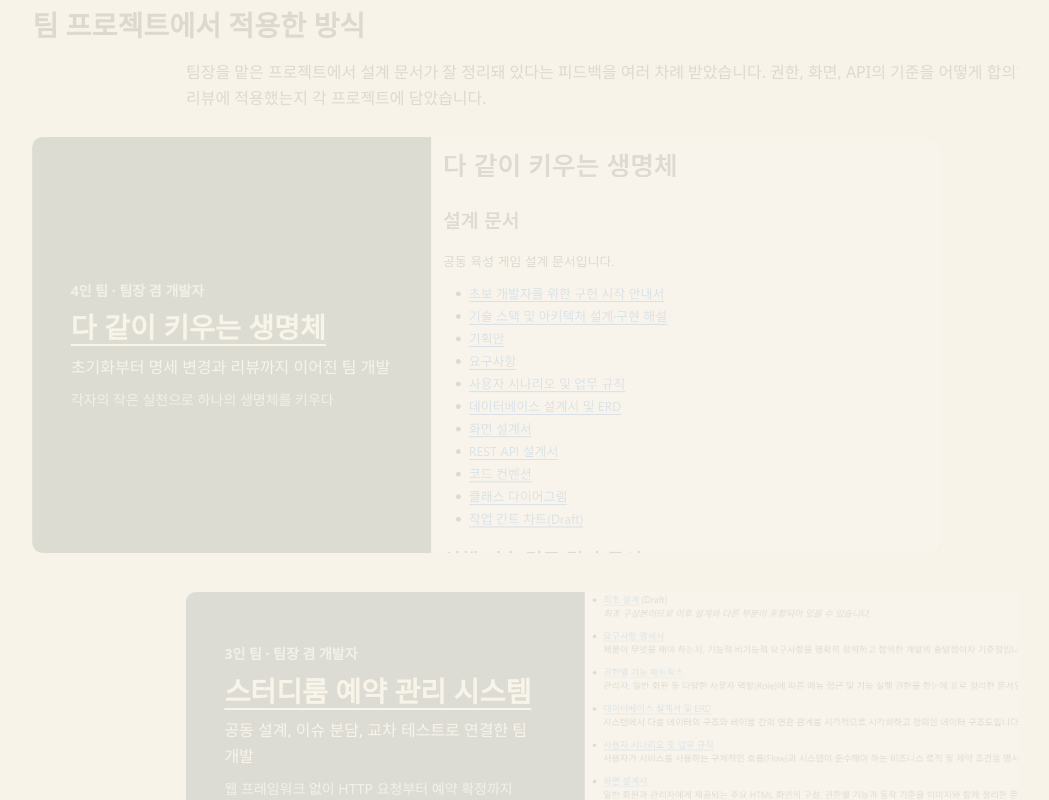
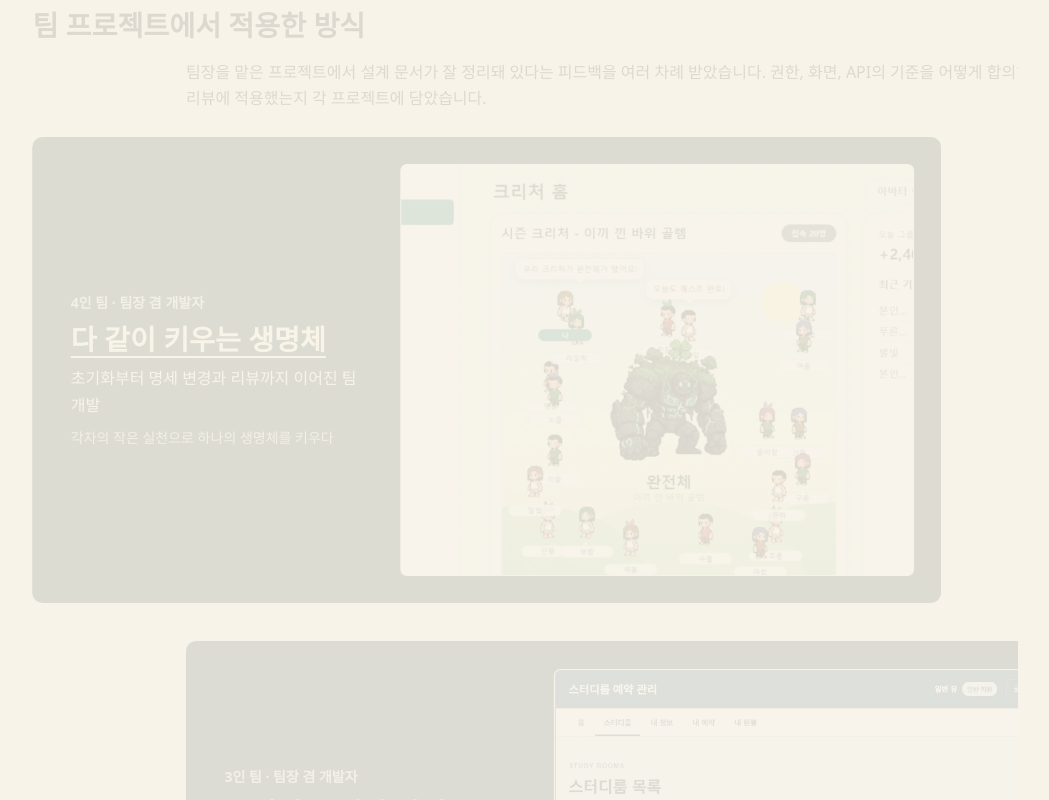
Before and after one commit to heebaek200/developer-portfolio, a React (Vite) app: page / in a window 1280 px wide. Shown: the part 1460-2260 px from the top of the page, without its empty margins (230-1279 px from the left). Built offline with nearby package versions, Linux system fonts and the light colour scheme.

Commit message:
#7 프로젝트 목록 대표 화면 개선

```diff
--- a/src/casebook.ts
+++ b/src/casebook.ts
@@ -18,6 +18,7 @@ export interface Diagram {
 
 interface Dossier {
   strap: string;
+  cover: Capture;
   background: string[];
   flow: string[];
   architecture: Diagram;
@@ -36,11 +37,14 @@ const study = 'https://github.com/heebaek200/study_room_reservation';
 const creatureRef = creature + '/blob/871c5bea7ae36dac5b4626ec5247a7d0bb880b9a/docs/';
 const studyRef = study + '/blob/42b3d827d467a3c968c21945e8baf4eaa333a289/docs/images/';
 const report = 'https://heebaek200.github.io/study_room_reservation/com.studyroom.reservation.service.ReservationCreateServiceTest/index.html';
+const creatureHome: Capture = { key: 'creature-growth', label: '공동 크리처 성장', caption: '퀘스트 보상이 경험치와 성장에 반영되는 모습', source: creatureRef + 'images/demos/07-creature-growth.gif', motion: true };
+const studyRooms: Capture = { key: 'study-rooms', label: '스터디룸 목록', caption: '수용 인원과 시간당 이용료 비교', source: studyRef + encodeURIComponent('2스터디룸 목록 화면.png') };
 
 /** 실제 실행 기록에서 화면과 연결되는 설명 및 원본을 정의한다. */
 export const dossiers: Record<string, Dossier> = {
   creature: {
     strap: '각자의 작은 실천으로 하나의 생명체를 키우다',
+    cover: creatureHome,
     background: [
       '꾸준히 실천하기 어려운 일상 과제에 공동 목표를 더했습니다. 실명을 드러내지 않아도 일일·주간 퀘스트의 기여가 하나의 크리처 성장으로 쌓입니다.',
       '공동 성장과 순위 경쟁은 무료 참여 영역으로 설계했고, 상점은 개인 아바타 꾸미기에 연결했습니다. 프로젝트 종료 후 워크숍에서는 성장 과정과 권한 차이를 발표에서 더 명확히 보여주자는 의견이 나왔습니다.',
@@ -67,7 +71,7 @@ export const dossiers: Record<string, Dossier> = {
     captures: [
       { key: 'creature-join', label: '공개 그룹 가입', caption: '참여할 그룹을 선택하고 가입하는 흐름', source: creatureRef + 'images/demos/02-group-join.gif', motion: true },
       { key: 'creature-checkin', label: '퀘스트 체크인', caption: '일상 실천을 퀘스트 완료로 기록', source: creatureRef + 'images/demos/05-quest-checkin.gif', motion: true },
-      { key: 'creature-growth', label: '공동 크리처 성장', caption: '퀘스트 보상이 경험치와 성장에 반영되는 모습', source: creatureRef + 'images/demos/07-creature-growth.gif', motion: true },
+      creatureHome,
       { key: 'creature-ranks', label: '개인·그룹 랭킹', caption: '시즌별 개인 순위와 그룹 순위를 확인', source: creatureRef + 'images/demos/08-rankings.gif', motion: true },
     ],
     records: [
@@ -92,6 +96,7 @@ export const dossiers: Record<string, Dossier> = {
   },
   'study-room': {
     strap: '웹 프레임워크 없이 HTTP 요청부터 예약 확정까지',
+    cover: studyRooms,
     background: [
       '사용자가 원하는 공간과 시간을 찾아 예약하고, 관리자는 공간·예약·환불 요청을 한곳에서 관리할 수 있도록 만들었습니다.',
       '라우팅, 세션, 역할 확인, JDBC와 트랜잭션을 직접 연결하면서 웹 프레임워크 아래에서 요청이 처리되는 구조를 학습하는 것이 기술 목표였습니다.',
@@ -114,7 +119,7 @@ export const dossiers: Record<string, Dossier> = {
     ],
     captures: [
       { key: 'study-login', label: '회원 로그인', caption: '테스트 계정 입력과 회원가입 이동', source: studyRef + encodeURIComponent('1로그인 화면.png') },
-      { key: 'study-rooms', label: '스터디룸 목록', caption: '수용 인원과 시간당 이용료 비교', source: studyRef + encodeURIComponent('2스터디룸 목록 화면.png') },
+      studyRooms,
       { key: 'study-reservation', label: '예약 신청', caption: '공간을 확인하고 시작·종료 시간을 입력', source: studyRef + encodeURIComponent('3스터디룸 예약 신청 화면.png') },
       { key: 'study-admin', label: '관리자 홈', caption: '공간·회원·예약·환불 관리 진입점', source: studyRef + encodeURIComponent('4관리자 화면.png') },
     ],
--- a/src/exhibits.css
+++ b/src/exhibits.css
@@ -1,8 +1,8 @@
-/* 프로젝트의 색감과 실제 캡처로 사례집의 진입점을 만든다. */
+/* 프로젝트 카드에서 실제 제품 화면의 중심을 여백과 프레임으로 드러낸다. */
 .project-exhibits { display: grid; gap: clamp(1.5rem, 3vw, 2.7rem); margin-block: 1.6rem 0; }
 .project-teaser {
   display: grid;
-  grid-template-columns: minmax(0, .9fr) minmax(0, 1.15fr);
+  grid-template-columns: minmax(0, .85fr) minmax(0, 1.25fr);
   align-items: center;
   overflow: hidden;
   min-width: 0;
@@ -18,7 +18,17 @@
 .project-teaser a { color: inherit; text-decoration-thickness: .07em; }
 .project-teaser a:focus-visible { outline-color: #fff8e7; }
 .project-teaser p { margin-block: .5rem; }
-.project-teaser > img { display: block; width: 100%; height: 100%; min-height: 16rem; max-height: 26rem; object-fit: cover; object-position: top center; }
+.project-cover {
+  min-width: 0;
+  margin: clamp(.9rem, 2.3vw, 1.7rem);
+  margin-inline-start: 0;
+  overflow: hidden;
+  border: 1px solid rgb(255 255 255 / 26%);
+  border-radius: .42rem;
+  background: #eaf1ee;
+}
+.project-cover img { display: block; width: 100%; aspect-ratio: 4 / 3; object-fit: cover; object-position: center top; }
+.project-creature .project-cover img { aspect-ratio: 5 / 4; object-position: center 22%; }
 
 /* 페이지 안에서 읽는 순서를 선택하고 증빙을 직접 탐색한다. */
 .project-facts, .section-jump { display: flex; flex-wrap: wrap; gap: .65rem 1rem; list-style: none; padding: 0; }
@@ -116,7 +126,7 @@
 
 @media (max-width: 43rem) {
   .project-teaser, .exhibit-grid { grid-template-columns: minmax(0, 1fr); }
-  .project-teaser > img { min-height: 0; max-height: 19rem; }
+  .project-cover { margin: 0 1.15rem 1.15rem; }
   .decision-columns { grid-auto-flow: row; grid-auto-columns: auto; }
 }
 
--- a/src/main.tsx
+++ b/src/main.tsx
@@ -2,7 +2,7 @@ import { useEffect, useRef, useState, type MouseEvent, type ReactNode } from 're
 import { createRoot } from 'react-dom/client';
 import { HashRouter, Link, Navigate, NavLink, Route, Routes, useLocation, useParams } from 'react-router-dom';
 import { career, credentials, profile, projects, skills, type Case, type Evidence, type Project } from './content';
-import { dossiers, getProjectCases } from './casebook';
+import { dossiers, getProjectCases, type Capture } from './casebook';
 import { experienceDiagrams, experiences } from './experiences';
 import { DecisionDiagram, Gallery, GrowthFilm, mediaPath } from './exhibits';
 import { careerChapters, careerHighlights, careerStages, contentCareer } from './career-detail';
@@ -183,17 +183,24 @@ function PracticePrinciples() {
   </div>)}</dl>;
 }
 
-/** 프로젝트의 실제 설계 목록과 개발 과정의 요약을 연결한다. */
+/** 목록 카드에서 기능 화면의 주요 영역을 제품별 초점에 맞춰 표시한다. */
+function ProjectCover({ capture }: { capture: Capture }) {
+  return <div className="project-cover">
+    <img loading="lazy" decoding="async" src={mediaPath(capture.key, capture.extension)} alt={capture.label} />
+  </div>;
+}
+
+/** 제품의 첫인상과 개발 과정의 요약을 같은 카드에 배치한다. */
 function ProjectTeaser({ project }: { project: Project }) {
-  const cover = projectDesigns[project.id].index;
+  const { cover, strap } = dossiers[project.id];
   return <article className={'project-teaser project-' + project.id}>
     <div className="teaser-copy">
       <p className="eyebrow">{project.team}</p>
       <h2><Link to={'/projects/' + project.id}>{project.title}</Link></h2>
       <p>{project.id === 'creature' ? '초기화부터 명세 변경과 리뷰까지 이어진 팀 개발' : '공동 설계, 이슈 분담, 교차 테스트로 연결한 팀 개발'}</p>
-      <p className="teaser-stack">{dossiers[project.id].strap}</p>
+      <p className="teaser-stack">{strap}</p>
     </div>
-    <img loading="lazy" src={mediaPath(cover.key, cover.extension)} alt={cover.label + ' 실제 화면'} />
+    <ProjectCover capture={cover} />
   </article>;
 }
 
@@ -351,7 +358,7 @@ function Projects() {
           <h3><Link to="/projects/bootstrapper">{bootstrapper.title}</Link></h3>
           <p>{bootstrapper.summary}</p><p className="teaser-stack">{bootstrapper.stack}</p>
         </div>
-        <img loading="lazy" src={mediaPath(setupCaptures[0].key, setupCaptures[0].extension)} alt={setupCaptures[0].label} />
+        <ProjectCover capture={setupCaptures[0]} />
       </article></div>
     </section>
   </Page>;
```
Also changed, not shown: 1 other file (tests, documents, lock files or other folders).
